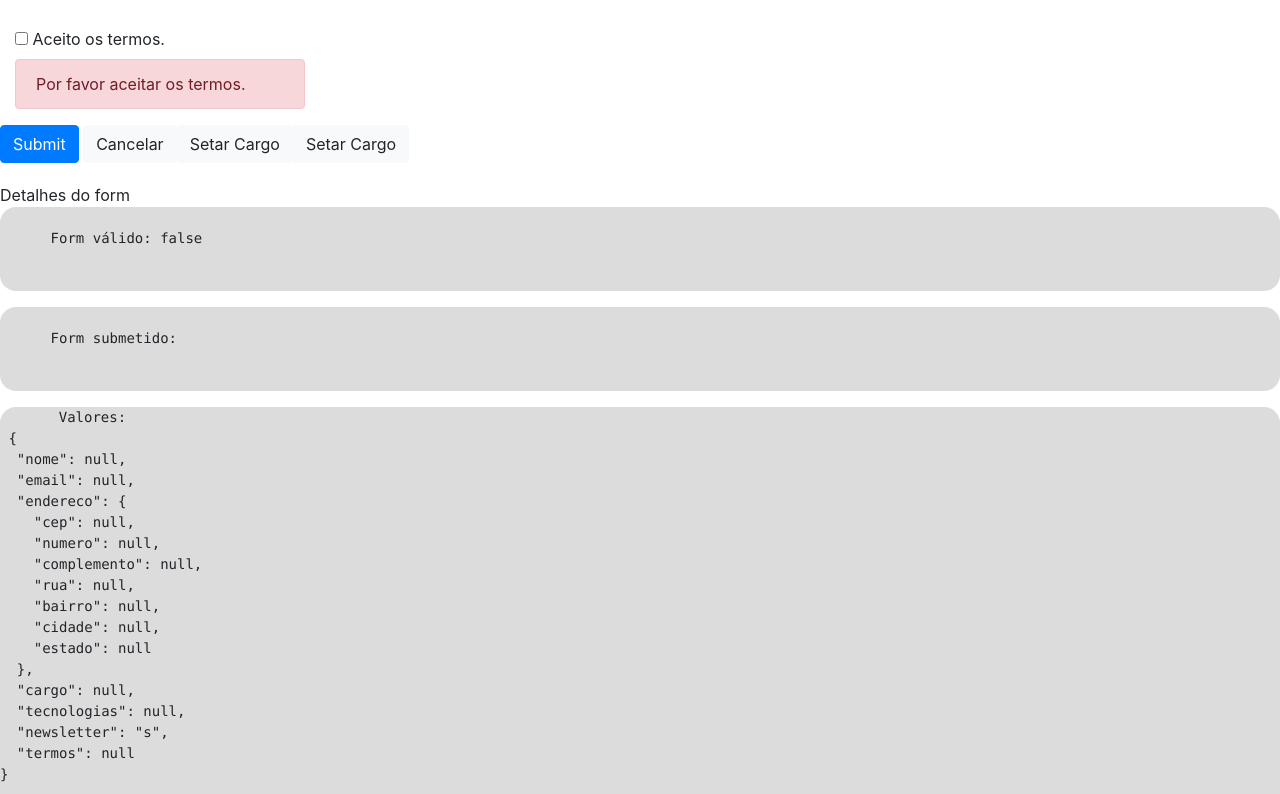
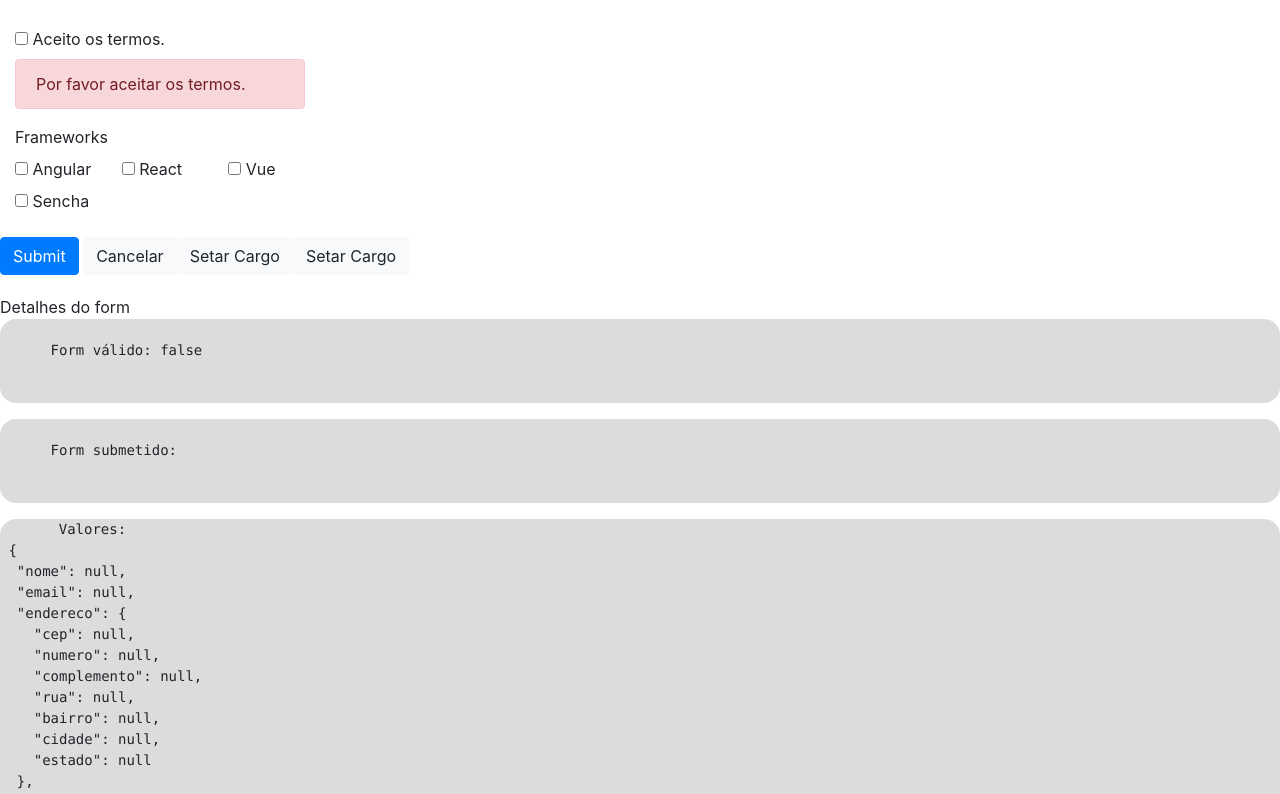
Before and after one commit to junioralves00/forms, an Angular app: page /dataForm in a window 1280 px wide. Shown: the part 943-1737 px from the top of the page. Built offline with nearby package versions, Linux system fonts and the light colour scheme.

Commit message:
Aula 107

```diff
--- a/src/app/data-form/data-form.component.html
+++ b/src/app/data-form/data-form.component.html
@@ -131,6 +131,25 @@
         </app-campo-control-erro>
       </div>
     </div>
+    <div class="col-md-3" [ngClass]="aplicaCssErro('frameworks')">
+      <label for="">Frameworks</label>
+      <div id="frameworks" class="row">
+        <div class="checkbox" class="col-sm-4" formArrayName="frameworks"
+          *ngFor="let item of formulario.get('frameworks')['controls']; let i=index">
+          <label class="checkbox-inline">
+            <input type="checkbox" [formControlName]="i"> {{ frameworks[i] }}
+          </label>
+        </div>
+      </div>
+    </div>
+
+
+
+
+
+
+
+
   </div>
   <button type="submit" class="btn btn-primary">Submit</button>
   <span>&nbsp;</span>
--- a/src/app/data-form/data-form.component.ts
+++ b/src/app/data-form/data-form.component.ts
@@ -1,7 +1,7 @@
 import { map } from 'rxjs/operators';
 import { HttpClient } from '@angular/common/http';
 import { Component, OnInit } from '@angular/core';
-import { FormGroup, FormBuilder, Validators } from '@angular/forms';
+import { FormGroup, FormBuilder, Validators, FormControl } from '@angular/forms';
 
 import { DropdownService } from './../shared/services/dropdown.service';
 import { EstadoBr } from '../shared/models/estado-br.model';
@@ -22,6 +22,7 @@ export class DataFormComponent implements OnInit {
   cargos: any[];
   tecnologias: any[];
   newsletterOp: any[];
+  frameworks = ['Angular', 'React', 'Vue', 'Sencha'];
 
   constructor(
     private formBuilder: FormBuilder,
@@ -62,13 +63,28 @@ export class DataFormComponent implements OnInit {
       cargo: [null],
       tecnologias: [null],
       newsletter: ['s'],
-      termos: [null, Validators.requiredTrue]
-
+      termos: [null, Validators.requiredTrue],
+      frameworks: this.buildFrameworks()
     });
   }
   //[null, Validators.required, Validators.minLength(3), Validators.maxLength(20)]
 
+  buildFrameworks() {
+
+    const values = this.frameworks.map(v => new FormControl(false));
+
+    return this.formBuilder.array(values);
+
+  }
+
   onSubmit() {
+    let valueSubmit = Object.assign({}, this.formulario.value);
+
+    valueSubmit = Object.assign(valueSubmit, {
+      frameworks: valueSubmit.frameworks
+        .map((v, i) => v ? this.frameworks[i] : null)
+        .filter(v => v !== null)
+    });
 
     if (this.formulario.valid) {
       this.http.post('https://httpbin.org/post', JSON.stringify(this.formulario.value))
```
